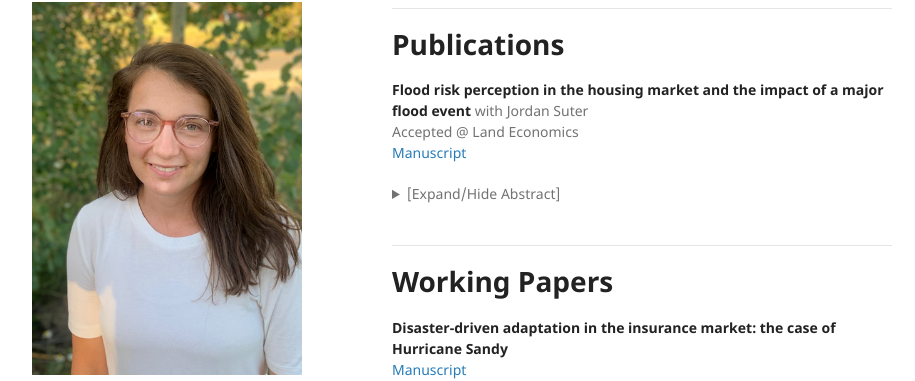
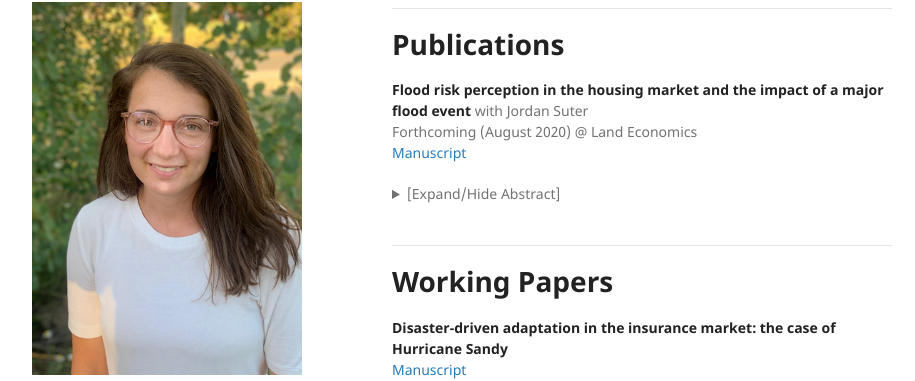
Before and after one commit to hannahhennighausen/hannahhennighausen.github.io, a Jekyll site: the page built from index.md, in a window 1280 px wide and 900 px high, scrolled down 488 px. Shown: the part 138-519 px from the top of the window, without its empty margins (178-1093 px from the left). Built offline with Jekyll 4.4.1, drawn with Linux system fonts in a browser that asks for light colours; the repository's description, which GitHub fills in, is left out.

Commit message:
Update index.md

```diff
--- a/index.md
+++ b/index.md
@@ -20,7 +20,7 @@ You can contact me at [hannah.hennighausen@uni-graz.at](mailto:hannah.hennighaus
 # Publications
 
 **Flood risk perception in the housing market and the impact of a major flood event** with Jordan Suter <br />
-Accepted @ Land Economics <br />
+Forthcoming (August 2020) @ Land Economics <br />
 [Manuscript](https://hannahhennighausen.github.io/Papers/BoulderFlooding.pdf)
 <details>
   <summary>[Expand/Hide Abstract]</summary>
```
